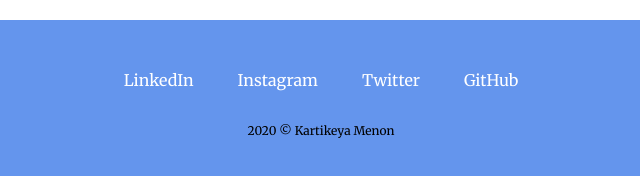
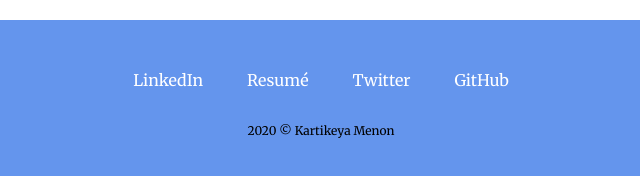
Before and after one commit to menonkartikeya/My-Portfolio, a plain HTML site: page index.html in a window 1280 px wide. Shown: the part 2731-2907 px from the top of the page, 319-959 px from the left. Drawn offline with Linux system fonts and the light colour scheme.

Commit message:
Added Downloadable Resume

```diff
--- a/index.html
+++ b/index.html
@@ -53,7 +53,7 @@
 
     <div class="bottom-container">
       <a class="footer-link" href="http://linkedin.com/in/kartikeya-menon">LinkedIn</a>
-      <a class="footer-link" href="https://www.instagram.com/kartikeya_menon">Instagram</a>
+      <a class="footer-link" href="Kartikeya Menon's Resume Mar2022.pdf" download="Kartikeya Menon's Resume">Resumé</a>
       <a class="footer-link" href="https://twitter.com/menonkartikeya">Twitter</a>
       <a class="footer-link" href="https://github.com/kartikeyamenon">GitHub</a>
       <p class="copyright">2020 © Kartikeya Menon</p>
```
